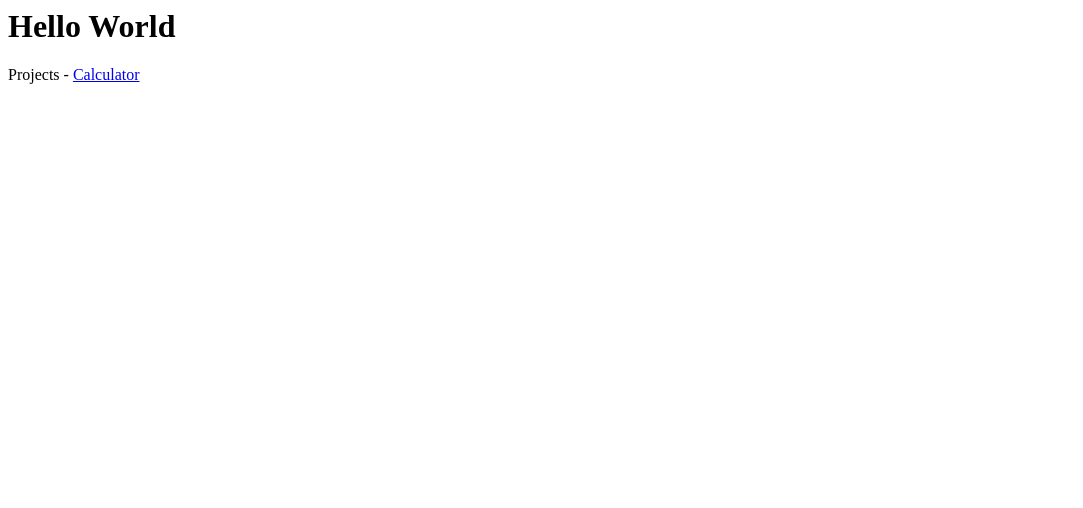
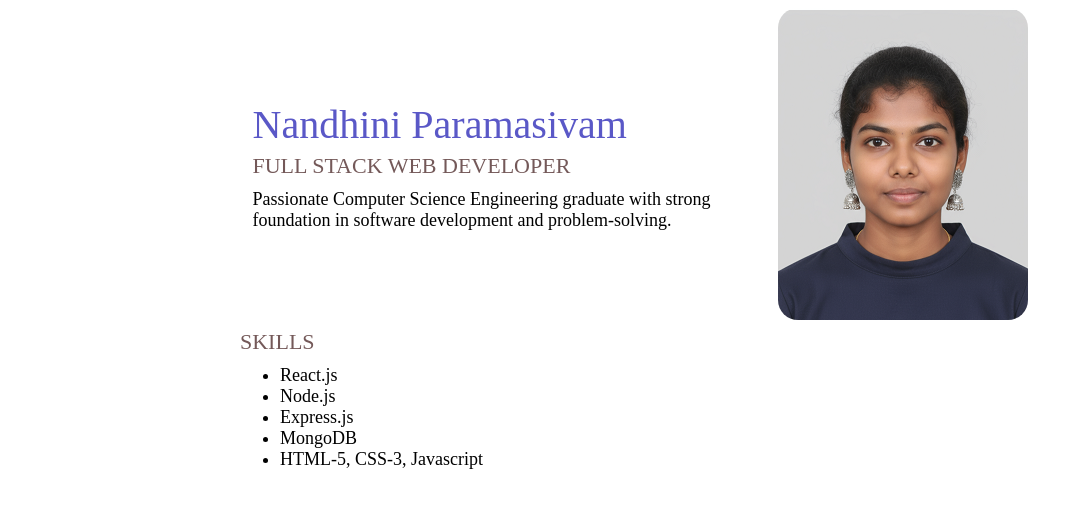
Before and after one commit to Nandhini-PS/Nandhini, a plain HTML site: page index.html in a window 1280 px wide. Shown: the whole page, without its empty margins (0-1083 px from the left). Drawn offline with Linux system fonts and the light colour scheme.

Commit message:
Designed Portfolio

```diff
--- a/index.html
+++ b/index.html
@@ -1,5 +1,45 @@
-<h1>Hello World</h1>
+<!DOCTYPE html>
+<html lang="en">
 
-Projects
+<head>
+    <title>My Portfolio</title>
+    <link rel="stylesheet" href="style.css">
+</head>
 
-- <a href="./calculator.html">Calculator</a>
+<body>
+
+    <div class="root width-800">
+
+        <div class="header flex-center">
+            <div>
+                <div class="profile-name">Nandhini Paramasivam</div>
+                <div class="profile-title">Full Stack Web developer</div>
+                <div class="profile-description">
+                    Passionate Computer Science Engineering graduate with strong foundation in software development and
+                    problem-solving.</div>
+            </div>
+
+            <div>
+                <img src="assests/Nandhini.png" class="profile-pic">
+            </div>
+        </div>
+
+
+        <div>
+            <div>
+                <div class="profile-title">Skills</div>
+                <ul class="profile-description">
+                    <li>React.js</li>
+                    <li>Node.js</li>
+                    <li>Express.js</li>
+                    <li>MongoDB</li>
+                    <li>HTML-5, CSS-3, Javascript</li>
+                </ul>
+            </div>
+        </div>
+
+    </div>
+
+</body>
+
+</html>
--- /dev/null
+++ b/style.css
@@ -0,0 +1,40 @@
+.root {
+    margin: 0px auto;
+}
+
+.flex-center {
+    display: flex;
+    justify-content: space-around;
+}
+
+.width-800 {
+    max-width: 800px;
+}
+
+.header {
+    align-items: center;
+}
+
+.profile-pic {
+    width: 250px;
+    border-radius: 20px;
+}
+
+.profile-name {
+    font-size: 40px;
+    color: #5a58c7;
+}
+
+.profile-title {
+    font-size: 22px;
+    margin-top: 5px;
+    color:#745959;
+    text-transform: uppercase;
+}
+
+.profile-description {
+    font-size: 18px;
+    max-width: 500px;
+    margin-top: 10px;
+
+}
```
Also changed, not shown: calculator.html (deleted, +0 -1 lines), assests/Nandhini.png (added).
